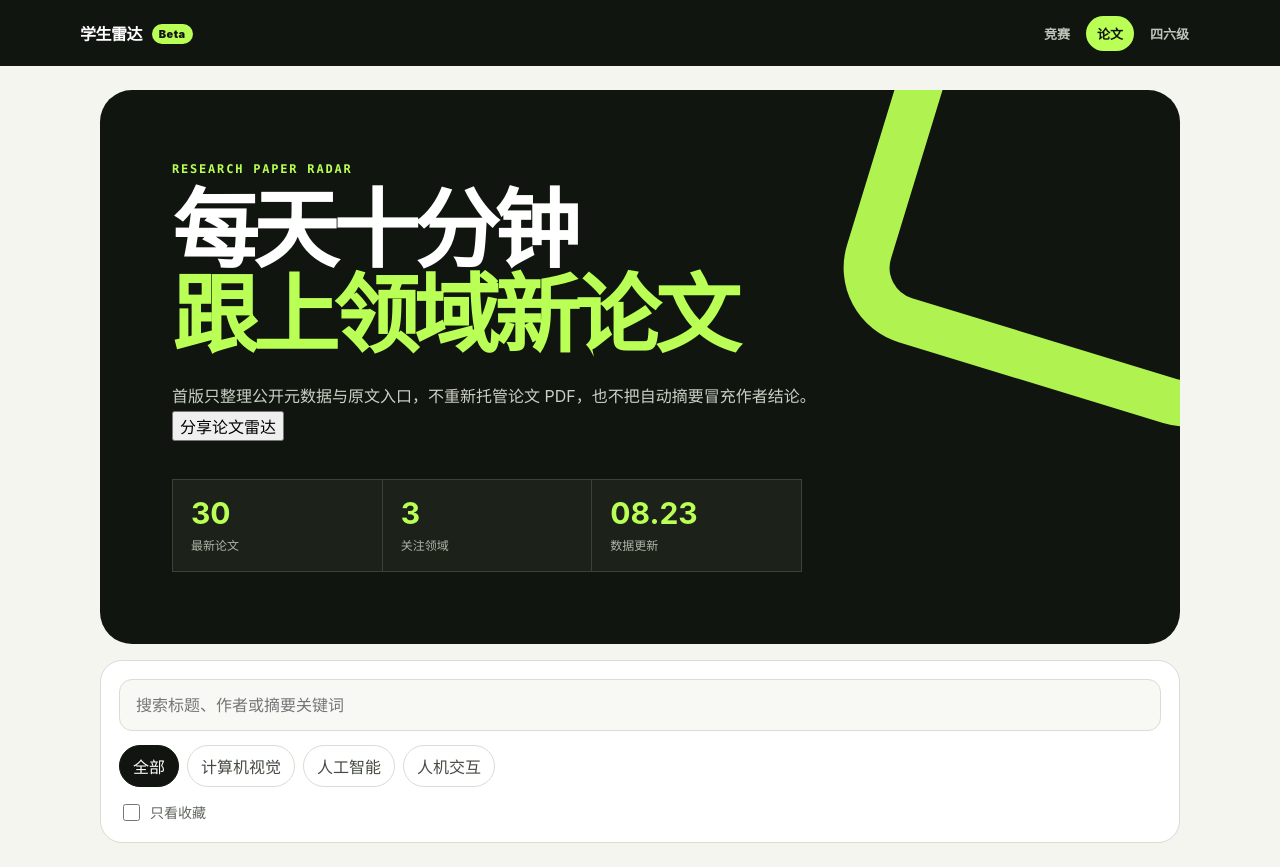
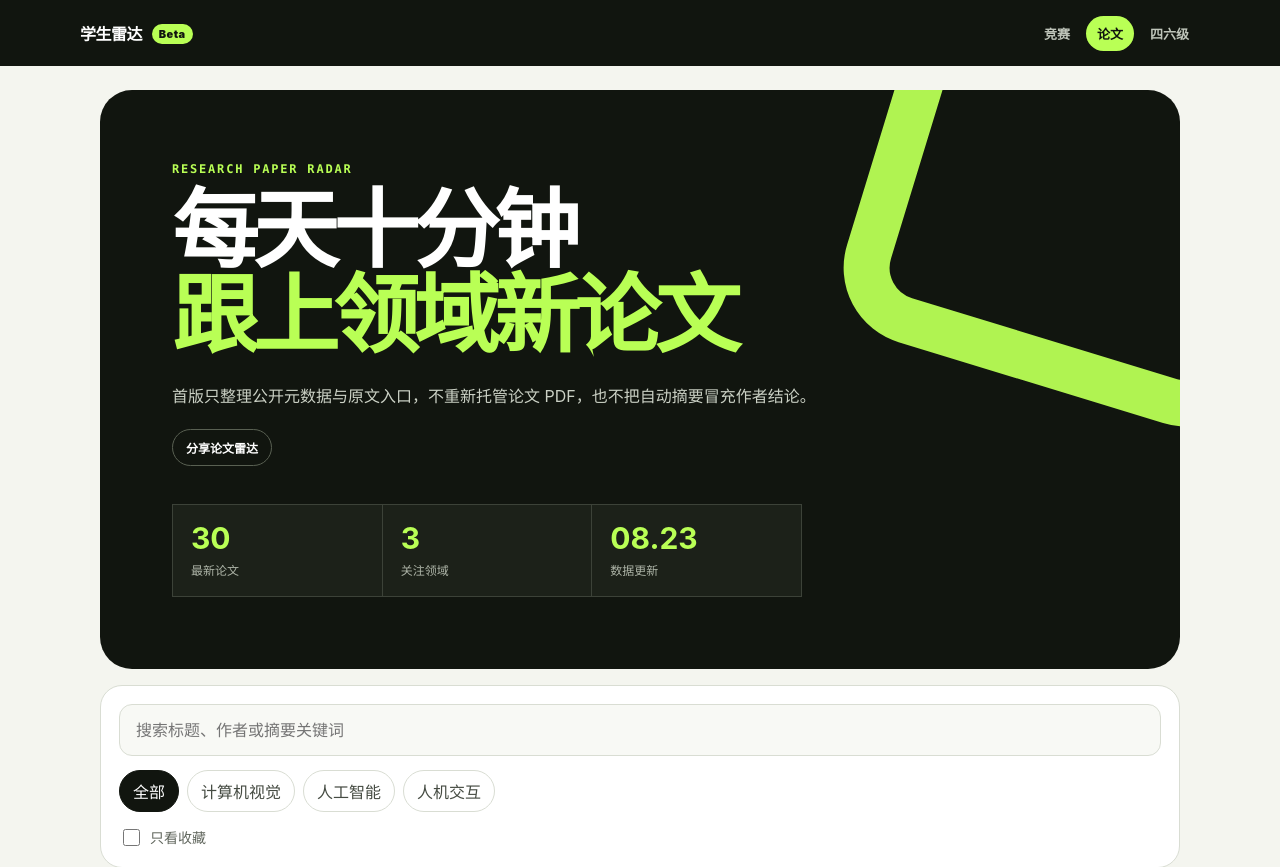
Before and after one commit to nadiriyesteinmeier-cell/fzu-competition-radar, a plain HTML site: page papers.html in a window 1280 px wide. Shown: the top 867 px of the page. Drawn offline with Linux system fonts and the light colour scheme.

Commit message:
Add sharing to styles.css

```diff
--- a/styles.css
+++ b/styles.css
@@ -40,6 +40,10 @@ main { max-width: 1120px; margin: auto; padding: 0 20px 70px; }
 .hero h1 { max-width: 700px; margin: 0; font-size: clamp(43px, 8vw, 86px); line-height: .98; letter-spacing: -.065em; position: relative; z-index: 1; }
 .hero h1 em { color: var(--lime); font-style: normal; }
 .hero > p:not(.eyebrow) { max-width: 650px; margin: 25px 0 0; color: #cbd1c5; line-height: 1.8; position: relative; z-index: 1; }
+.hero-share-row { display: flex; align-items: center; gap: 10px; margin-top: 18px; position: relative; z-index: 1; }
+.hero-share-row button { padding: 9px 13px; border: 1px solid #596052; border-radius: 99px; color: white; background: transparent; font-size: 12px; font-weight: 750; cursor: pointer; }
+.hero-share-row button:hover { border-color: var(--lime); color: var(--lime); }
+.hero-share-row span { color: #aeb5a8; font-size: 11px; }
 .stats { display: grid; grid-template-columns: repeat(3, minmax(0, 1fr)); gap: 1px; max-width: 630px; margin-top: 38px; background: #3c4238; border: 1px solid #3c4238; position: relative; z-index: 1; }
 .stats div { padding: 18px; background: #1c2119; }
 .stats strong, .stats span { display: block; }
```
